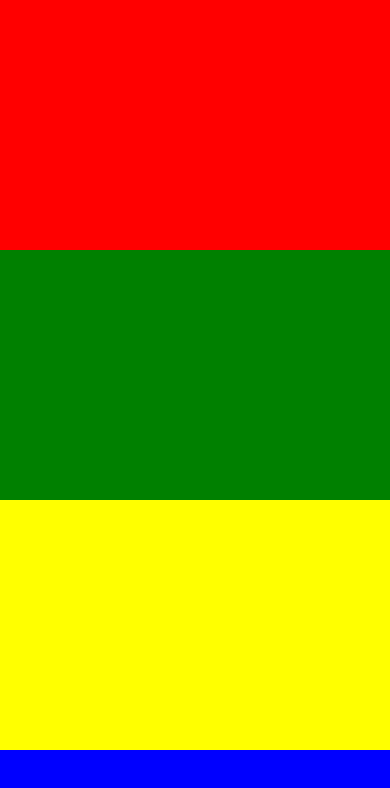
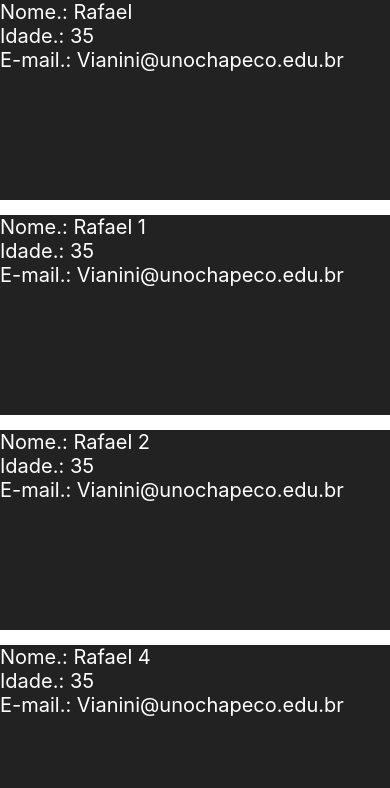
Before and after one commit to leafar35/react-native, a React Native app in the folder walletApp/: screen / in a window 390 px wide. Shown: the top 788 px of the page. Built offline with nearby package versions, Linux system fonts and the light colour scheme.

Commit message:
flat list

```diff
--- a/walletApp/App.js
+++ b/walletApp/App.js
@@ -5,21 +5,35 @@ import {
   StyleSheet,
   Image,
   TouchableOpacity,
-  ScrollView
+  ScrollView,
+  FlatList
 } from 'react-native';
 
 class App extends Component {
+
+  constructor(props){
+    super(props);
+    this.state = {
+      feed: [
+        {id:1, name: 'Rafael', idade: 35, email: 'Vianini@unochapeco.edu.br'},
+        {id:2, name: 'Rafael 1', idade: 35, email: 'Vianini@unochapeco.edu.br'},
+        {id:3, name: 'Rafael 2', idade: 35, email: 'Vianini@unochapeco.edu.br'},
+        {id:4, name: 'Rafael 4', idade: 35, email: 'Vianini@unochapeco.edu.br'},
+      ]
+    }
+  }
 
   render(){
     return(
       <View style={style.container}>
 
-        <ScrollView>
-          <View style={style.box1}></View>
-          <View style={style.box2}></View>
-          <View style={style.box3}></View>
-          <View style={style.box4}></View>
-        </ScrollView>
+        <FlatList
+          data={this.state.feed}
+          keyExtractor={(item) => item.id}
+          renderItem={({item}) =>  <Pessoa data={item} />}
+        >
+
+        </FlatList>
 
       </View>
     );
@@ -30,22 +44,27 @@ const style = StyleSheet.create({
   container: {
     flex: 1
   },
-  box1: {
-    backgroundColor: 'red',
-    height: 250,
+  areaPerson: {
+    backgroundColor: '#222',
+    height: 200,
+    marginBottom: 15
   },
-  box2: {
-    backgroundColor: 'green',
-    height: 250,
-  },
-  box3: {
-    backgroundColor: 'yellow',
-    height: 250,
-  },
-  box4: {
-    backgroundColor: 'blue',
-    height: 250,
+  textPerson: {
+    color: '#fff',
+    fontSize: 20
   }
 });
 
 export default App;
+
+class Pessoa extends Component {
+  render(){
+    return (
+      <View style={style.areaPerson}>
+        <Text style={style.textPerson}>Nome.: {this.props.data.name}</Text>
+        <Text style={style.textPerson}>Idade.: {this.props.data.idade}</Text>
+        <Text style={style.textPerson}>E-mail.: {this.props.data.email}</Text>
+      </View>
+    );
+  }
+}
```
